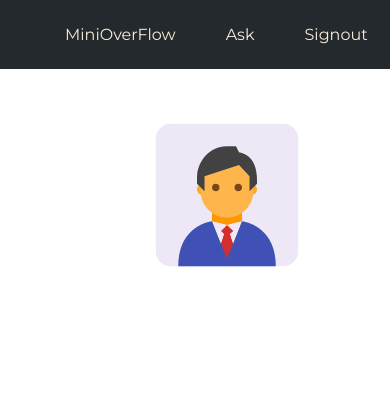
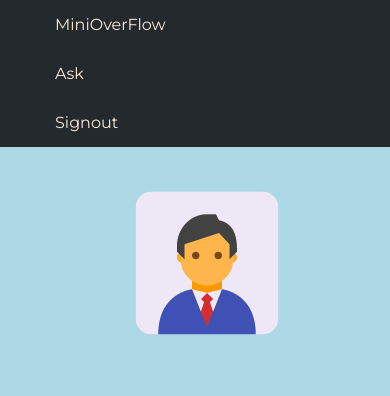
Before and after one commit to bozicschucky/Frontend-Challenge-4-Fetch-api-, a PHP site: page /profile.html in a window 390 px wide. Shown: the top 396 px of the page. Run offline with PHP 8.4, Linux system fonts and the light colour scheme.

Commit message:
[feature ##160611278] add more responsive styles

```diff
--- a/answers.html
+++ b/answers.html
@@ -31,7 +31,7 @@
                 <span class="close">&times;</span>
                 <p>Update the answer..</p>
                 <input type="text" id="answerinput" name="model" placeholder="answer body">
-                <input type="button" id="answerupdate" value="submit" class="btn btnans">
+                <input type="button" id="answerupdate" value="post" class="btn btnans">
             </div>
         </div>
     </main>
--- a/css/styles.css
+++ b/css/styles.css
@@ -226,3 +226,72 @@ textarea,input{
     text-decoration: none;
     cursor: pointer;
 }
+
+/*Media queries and responsive design*/
+@media only screen and (max-width: 600px) {
+    body {
+        background-color: lightblue;
+         }
+
+        .nav-bar{
+        display: flex;
+        flex-direction: column;
+        color: antiquewhite;
+        margin-top:0;
+        /* background-color: rgb(4, 138, 138); */
+        background-color: #24292e;
+        justify-content: flex-start;
+        align-items: flex-start;
+        }
+
+    .nav-bar > li {
+        list-style: none;
+        padding: 15px;
+            }
+
+        /* Forms using flexbox */
+    .main-form{
+        display: flex;
+        flex-direction: column;
+        /*width: 80%;*/
+        width: 300px;
+        justify-content: flex-end;
+        margin: auto;
+    }
+
+    .user{
+        width: 50%;
+        margin-left:30%;
+        display: flex;
+        flex-direction: column;
+    }
+
+    .user_question_header{
+        font-size: 15px;
+    }
+    .recent_question{
+        margin-left: 10%;
+        margin-right: 10%;
+    }
+
+
+    .image{
+    padding: 10px;
+    padding-left: 0px;
+    margin-bottom: 10px;
+    width: 50%;
+    }
+
+    .user_holder{
+    display: flex;
+    flex-direction: column;
+    }
+
+    #answerinput{
+    margin-top: 3%;
+    padding-top: 50px;
+    width: 80%;
+    }
+
+
+}
--- a/js/platform.js
+++ b/js/platform.js
@@ -55,7 +55,7 @@ fetch(url, {
     console.log(authors);
 
     urls = [];
-    let html = "<h2> Questions asked by other users </h2>";
+    let html = "<h2>Recent Questions </h2>";
     let answers_html = "";
     for (let i = 0; i < ids.length; i++) {
       html += `
```
